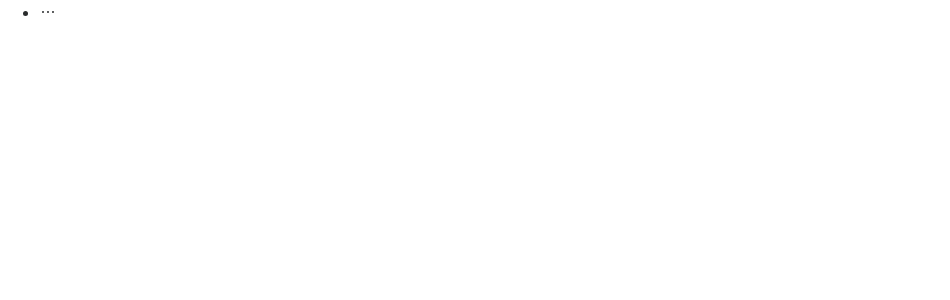
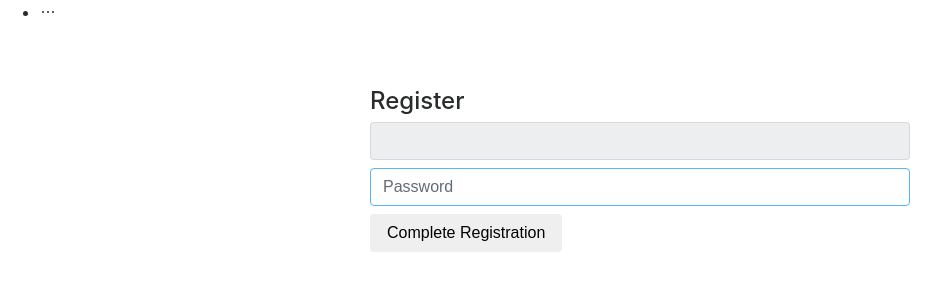
Before and after one commit to marichellebisuna/ecommerce, a React (Create React App) app: page /register/complete in a window 1280 px wide. Shown: the top 300 px of the page, without its empty margins (0-950 px from the left). Built offline with nearby package versions, Linux system fonts and the light colour scheme; the HTML template or start-up script is replaced by a standard one.

Commit message:
Firebase setup and Registration app done

```diff
--- a/package.json
+++ b/package.json
@@ -8,10 +8,12 @@
     "@testing-library/react": "^11.2.7",
     "@testing-library/user-event": "^12.8.3",
     "antd": "^4.16.13",
+    "firebase": "^9.0.2",
     "react": "^17.0.2",
     "react-dom": "^17.0.2",
     "react-router-dom": "^5.3.0",
     "react-scripts": "4.0.3",
+    "react-toastify": "^8.0.2",
     "web-vitals": "^1.1.2"
   },
   "scripts": {
--- a/src/App.js
+++ b/src/App.js
@@ -1,18 +1,24 @@
 import './App.css';
 import { Switch, Route } from 'react-router-dom';
+import { ToastContainer } from 'react-toastify';
+import 'react-toastify/dist/ReactToastify.css';
+
 import Home from './pages/Home';
 import Login from './pages/auth/Login';
 import Register from './pages/auth/Register';
+import RegisterComplete from './pages/auth/RegisterComplete';
 import Header from './components/nav/Header';
 
 function App() {
   return (
     <>
+      <ToastContainer />
       <Header />
       <Switch>
         <Route exact path='/' component={Home} />
         <Route exact path='/login' component={Login} />
         <Route exact path='/register' component={Register} />
+        <Route exact path='/register/complete' component={RegisterComplete} />
       </Switch>
     </>
   );
--- /dev/null
+++ b/src/firebase.js
@@ -0,0 +1,18 @@
+import firebase from 'firebase/compat/app';
+import 'firebase/compat/auth';
+
+const firebaseConfig = {
+  apiKey: 'AIzaSyDjD-C97UHpkUVXu0BVJD15nPd1C0vSiNw',
+  authDomain: 'ecommerce-89bc8.firebaseapp.com',
+  projectId: 'ecommerce-89bc8',
+  storageBucket: 'ecommerce-89bc8.appspot.com',
+  messagingSenderId: '129666925567',
+  appId: '1:129666925567:web:13630ccc0b8c8c5169ddca',
+};
+
+// Initialize Firebase
+firebase.initializeApp(firebaseConfig);
+
+//export
+export const auth = firebase.auth();
+export const googleAuthProvider = new firebase.auth.GoogleAuthProvider();
--- a/src/pages/auth/Register.js
+++ b/src/pages/auth/Register.js
@@ -1,9 +1,45 @@
-import React from 'react';
+import React, { useState } from 'react';
+import { auth } from '../../firebase';
+import { toast } from 'react-toastify';
 
 const Register = () => {
+  const [email, setEmail] = useState('');
+  const handleSubmit = async (e) => {
+    e.preventDefault();
+    const actionCodeSettings = {
+      url: process.env.REACT_APP_REGISTER_REDIRECT_URL,
+      handleCodeInApp: true,
+    };
+    await auth.sendSignInLinkToEmail(email, actionCodeSettings);
+    toast.success(
+      `Email is sent to your ${email}. Click the link to complete your registration.`
+    );
+    window.localStorage.setItem('emailForRegistration', email);
+    setEmail('');
+  };
+  const registerForm = () => (
+    <form onSubmit={handleSubmit}>
+      <input
+        type='email'
+        className='form-control'
+        value={email}
+        onChange={(e) => setEmail(e.target.value)}
+        autoFocus
+      />
+
+      <button type='submit' className='btn mt-2'>
+        Submit
+      </button>
+    </form>
+  );
   return (
-    <div>
-      <h1>Register</h1>
+    <div className='container'>
+      <div className='row'>
+        <div className='col-md-6 offset-md-3 pt-5'>
+          <h4>Register</h4>
+          {registerForm()}
+        </div>
+      </div>
     </div>
   );
 };
--- /dev/null
+++ b/src/pages/auth/RegisterComplete.js
@@ -0,0 +1,79 @@
+import React, { useState, useEffect } from 'react';
+import { auth } from '../../firebase';
+import { toast } from 'react-toastify';
+
+const RegisterComplete = ({ history }) => {
+  const [email, setEmail] = useState('');
+  const [password, setPassword] = useState('');
+  useEffect(() => {
+    setEmail(window.localStorage.getItem('emailForRegistration'));
+  }, []);
+
+  const handleSubmit = async (e) => {
+    e.preventDefault();
+    if (!email || !password) {
+      toast.error('Email and password is required.');
+      return;
+    }
+    if (password.length < 6) {
+      toast.error('Password must be atleast 6 characters long.');
+      return;
+    }
+    try {
+      const url = window.location.href;
+      const result = await auth.signInWithEmailLink(email, url);
+      console.log(result);
+      if (result.user.emailVerified) {
+        //remove user email from local storage
+        window.localStorage.removeItem('emailForRegistration');
+        //get user id token
+        let user = auth.currentUser;
+        await user.updatePassword(password);
+        const idTokenResult = await user.getIdTokenResult();
+        console.log('user', user, 'idTokenResult', idTokenResult);
+        //redux store
+
+        //redirect
+        toast.success('You are now registered!');
+        history.push('/');
+      }
+    } catch (error) {
+      console.log(error);
+      toast.error(error.message);
+    }
+  };
+
+  const registerCompleteForm = () => (
+    <form onSubmit={handleSubmit}>
+      <input
+        type='email'
+        className='form-control mb-2'
+        value={email}
+        disabled
+      />
+      <input
+        type='password'
+        className='form-control mb-2'
+        value={password}
+        placeholder='Password'
+        onChange={(e) => setPassword(e.target.value)}
+        autoFocus
+      />
+      <button type='submit' className='btn'>
+        Complete Registration
+      </button>
+    </form>
+  );
+  return (
+    <div className='container'>
+      <div className='row'>
+        <div className='col-md-6 offset-md-3 pt-5'>
+          <h4>Register</h4>
+          {registerCompleteForm()}
+        </div>
+      </div>
+    </div>
+  );
+};
+
+export default RegisterComplete;
```
Also changed, not shown: 2 other files (tests, documents, lock files or other folders).
